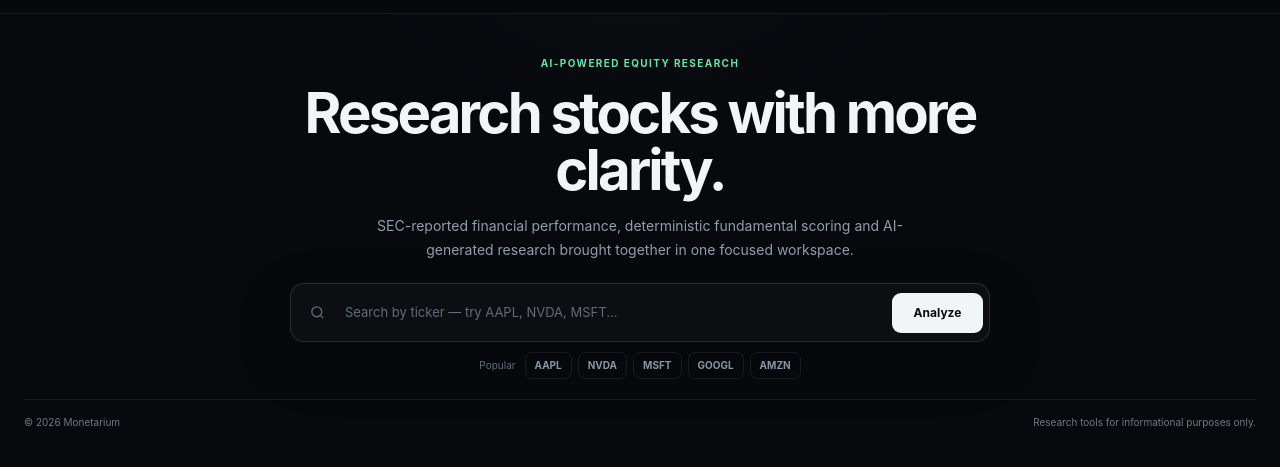
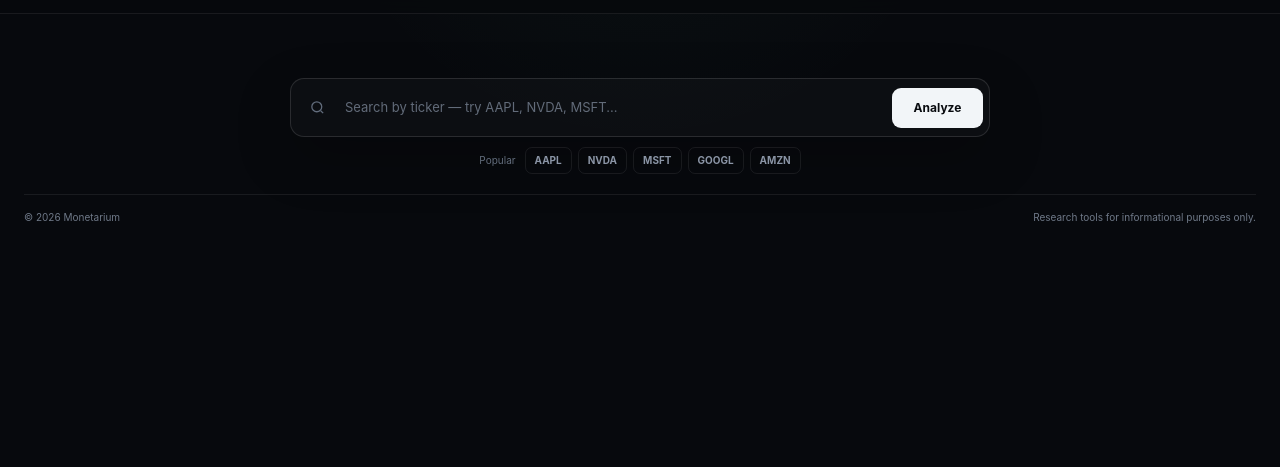
Before and after one commit to acolakera/ai-stocks, a plain HTML site: page public/index.html in a window 1280 px wide. Shown: the part 51-518 px from the top of the page. Drawn offline with Linux system fonts and the light colour scheme.

Commit message:
Update index.html

```diff
--- a/public/index.html
+++ b/public/index.html
@@ -105,18 +105,6 @@
 
         <div class="hero-inner">
 
-          <div class="hero-kicker">
-            AI-Powered Equity Research
-          </div>
-
-          <h1>
-            Research stocks with more clarity.
-          </h1>
-
-          <p class="hero-copy">
-  SEC-reported financial performance, deterministic fundamental scoring
-  and AI-generated research brought together in one focused workspace.
-</p>
 
 
           <div class="search-panel">
```
